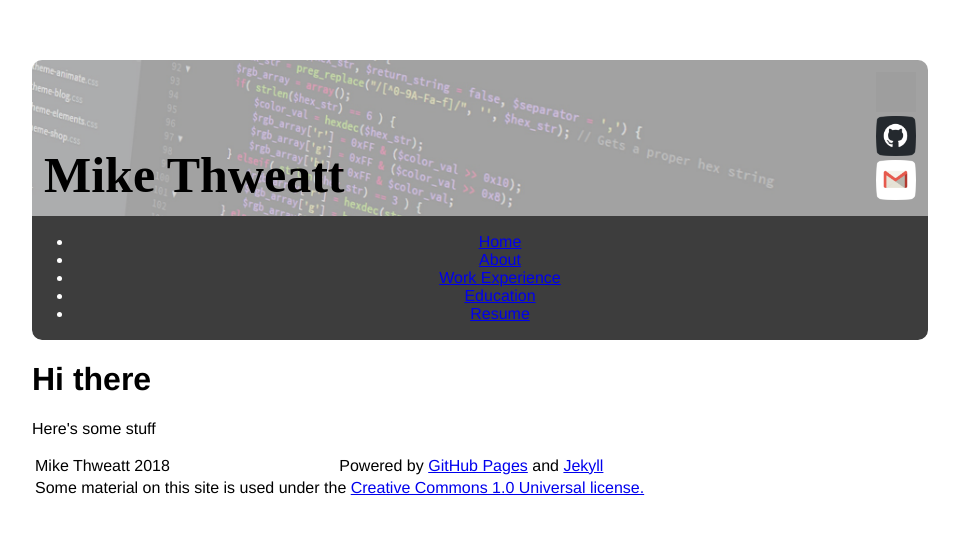
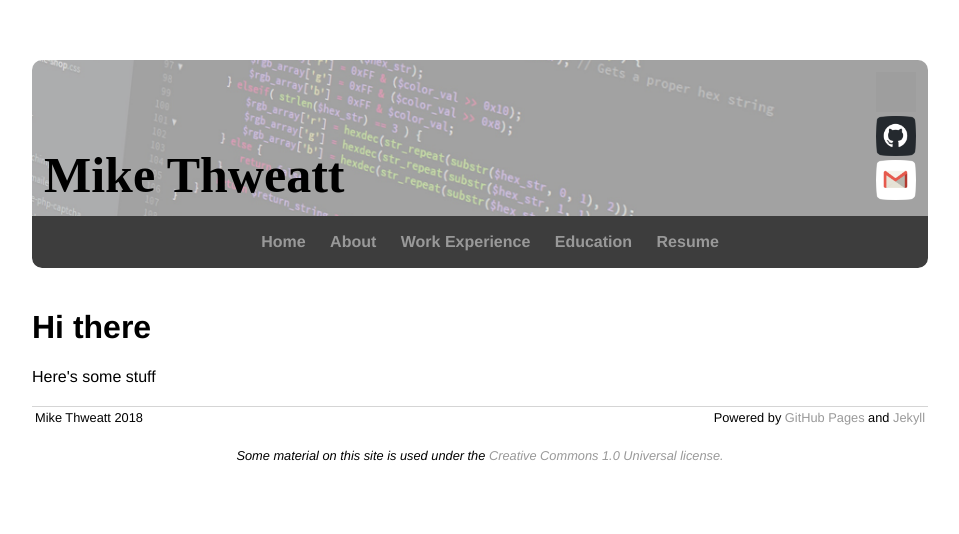
Before and after one commit to thweattm/thweattm.github.io, a Jekyll site: the page built from index.html, in a window 1280 px wide. Shown: the top 534 px of the page, without its empty margins (160-1119 px from the left). Built offline with Jekyll 4.4.1, drawn with Linux system fonts in a browser that asks for light colours; grey boxes are pictures that could not be loaded.

Commit message:
Update main.css

```diff
--- a/css/main.css
+++ b/css/main.css
@@ -8,6 +8,25 @@ table {
 	width: 100%;
 }
 
+a {
+  text-decoration: none;
+  color: #999;
+}
+
+a:hover {
+  text-decoration: underline;
+}
+
+nav ul {
+  list-style: none;
+  font-weight: bold;
+}
+
+nav ul li {
+  display: inline;
+  margin-right: 20px;
+}
+
 img.icon {
   height:40px;
   width:40px;
@@ -16,7 +35,7 @@ img.icon {
 div.headerMain {
 	border-radius: 10px;
 	position: relative;
-	background-image: url("/pics/header.png");
+	background-image: url("../pics/header.png");
 	background-position: center bottom;
 	background-repeat: no-repeat;
 	background-size: 100%;
@@ -47,3 +66,23 @@ div.navigation {
 	clear: both;
 	padding: 1px;
 }
+
+div.body {
+	padding-top: 20px;
+}
+
+td.right {
+	text-align: right;
+}
+
+td.legal {
+	font-style: italic;
+	text-align: center;
+	padding-top: 20px;
+}
+
+footer {
+	margin-top: 20px;
+	border-top: 1px solid #d5d5d5;
+	font-size: .8em;
+}
```
